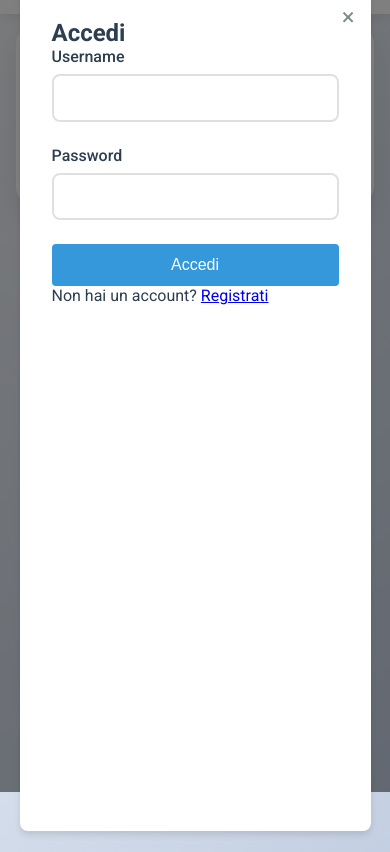
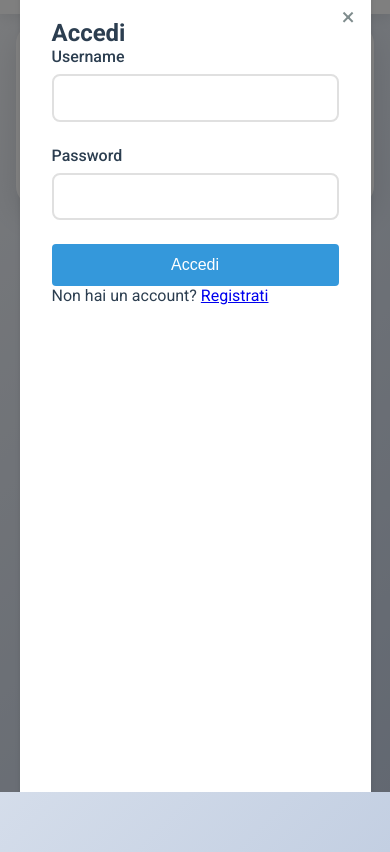
Before and after one commit to SigmoSigma/alcoltracker, a website with bundled scripts: page index.html in a window 390 px wide. Both pictures are taken after a click on the button "Accedi". Shown: the part 52-904 px from the top of the page. Built offline with nearby package versions, Linux system fonts and the light colour scheme.

Commit message:
Update style.css

```diff
--- a/style.css
+++ b/style.css
@@ -269,23 +269,26 @@ tr:hover {
     left: 0;
     width: 100%;
     height: 100%;
-    background: rgba(0, 0, 0, 0.5);
+    background-color: rgba(0, 0, 0, 0.5);
     z-index: 1000;
+    overflow-y: auto;
 }
 
 .modal.active {
-    display: flex;
-    justify-content: center;
-    align-items: center;
+    display: block;
 }
 
 .modal-content {
-    background: white;
+    position: relative;
+    background-color: #fff;
+    margin: 20px auto;
     padding: 2rem;
-    border-radius: 15px;
+    border-radius: 8px;
     width: 90%;
     max-width: 500px;
-    position: relative;
+    box-shadow: 0 4px 6px rgba(0, 0, 0, 0.1);
+    max-height: calc(100vh - 40px);
+    overflow-y: auto;
 }
 
 .close {
@@ -631,8 +634,9 @@ tr:hover {
     }
 
     .modal-content {
-        width: 95%;
-        padding: 1rem;
+        margin: 10px auto;
+        max-height: calc(100vh - 20px);
+        width: calc(100% - 20px);
     }
 
     .form-group input,
```
